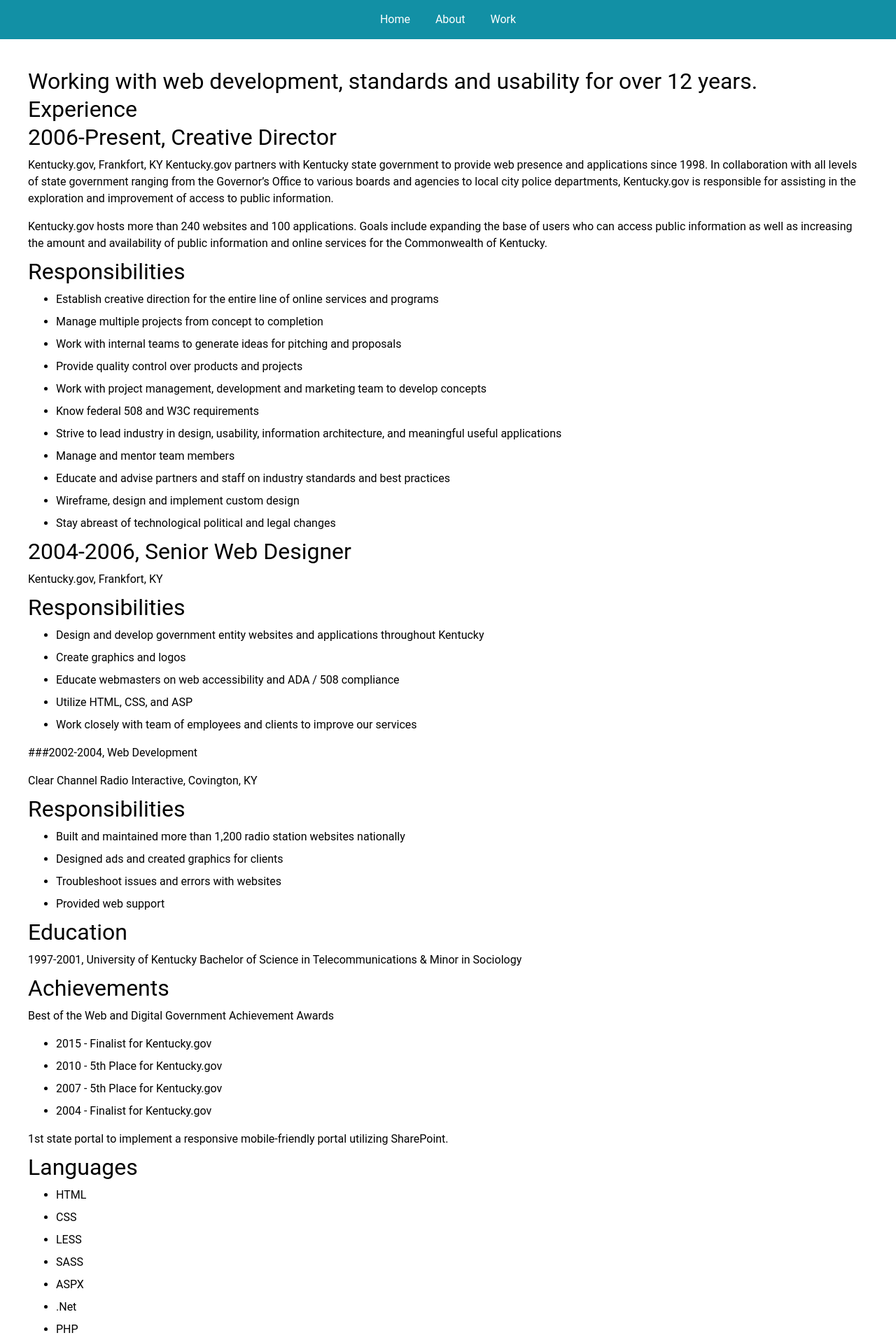
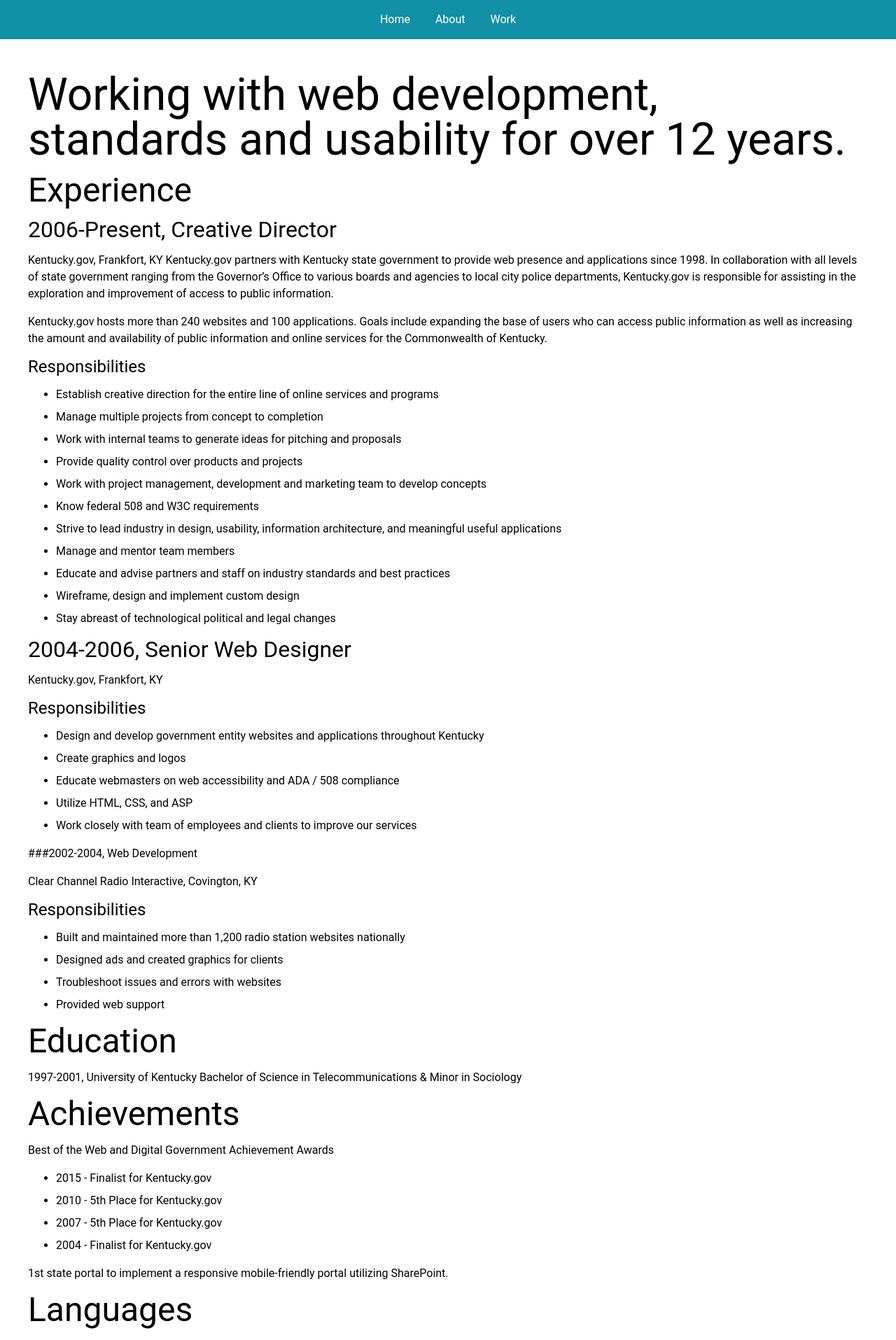
Before and after one commit to line47/line47.github.io, a Jekyll site: the page built from resume.md, in a window 1280 px wide. Shown: the top 1915 px of the page at 70% size. Built offline with Jekyll 4.4.1, drawn with Linux system fonts in a browser that asks for light colours.

Commit message:
updating header styles

```diff
--- a/_sass/base.scss
+++ b/_sass/base.scss
@@ -29,7 +29,29 @@
     margin-bottom: 1rem;
      line-height:1.5rem;
 }
-
+h1 {
+  font-size:4rem;
+  line-height: 4rem;
+}
+h2 {
+  font-size:3rem;
+  line-height: 3rem;
+}
+h3 {
+  line-height: 2rem;
+}
+h4 {
+  font-size:1.5rem;
+  line-height: 1.5rem;
+}
+h5 {
+  font-size:1rem;
+  line-height: 1rem;
+}
+h6 {
+  font-size:.75rem;
+  line-height: .75rem;
+}
 ul {
     list-style-type: disc;
     margin-left: 2.5rem;
```
Also changed, not shown: about.md (+1 -1 lines).
